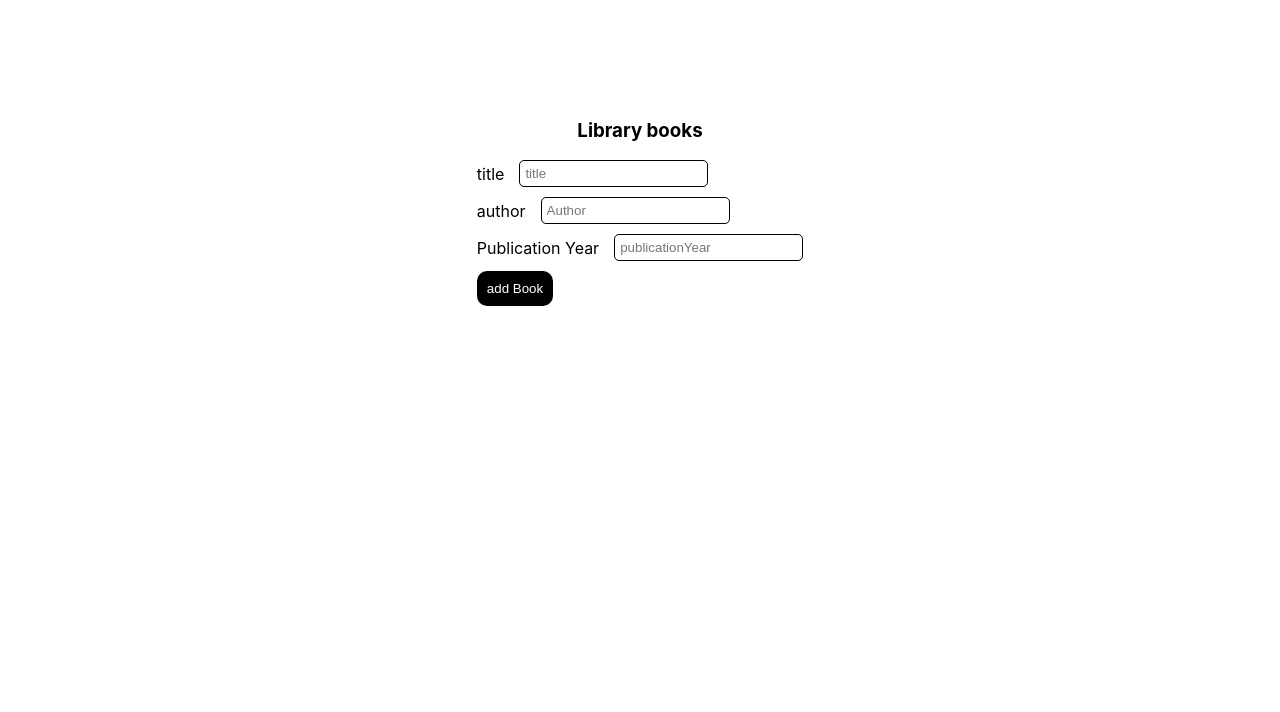
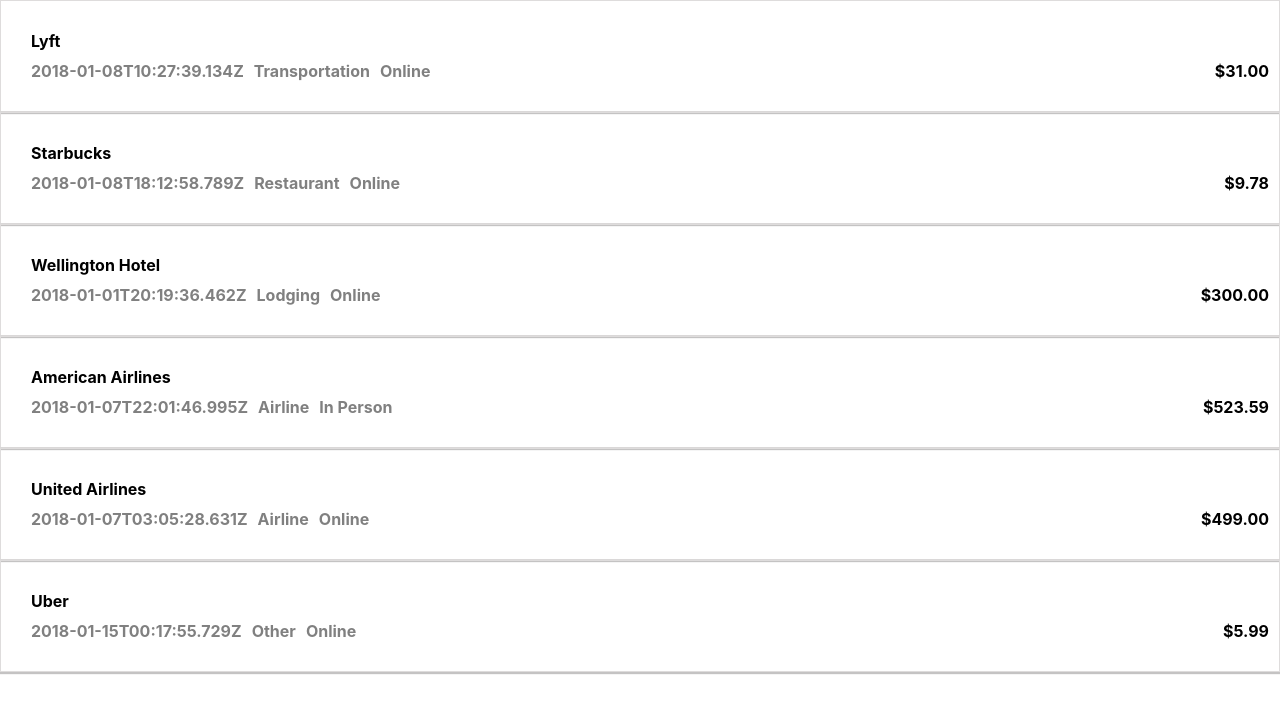
Before and after one commit to 97-Jeffrey/react-coding-practice, a React (Create React App) app: page / in a window 1280 px wide. Shown: the top 712 px of the page. Built offline with nearby package versions, Linux system fonts and the light colour scheme.

Commit message:
added trans

```diff
--- a/src/App.css
+++ b/src/App.css
@@ -1,6 +1,7 @@
 .App {
+  width: 100%;
+  /* border: 1px solid red; */
   text-align: center;
-  margin-top: 100px;
   display: flex;
   justify-content: center;
 }
--- a/src/App.js
+++ b/src/App.js
@@ -1,5 +1,5 @@
 import './App.css';
-import BookLibrary from './components/bookLibrary';
+// import BookLibrary from './components/bookLibrary';
 // import Expense from './components/expense';
 // import InputTag from './components/InputTag';
 // import Countries from './components/Countries';
@@ -13,6 +13,7 @@
 // import Question from './components/question';
 // import ShoppingCart from './components/shoppingCart';
 // import Task from './components/task';
+import Transactions from './components/transactions/transactions';
 
 // import colors from './data/color';
 // import questions from './data/questions';
@@ -24,7 +25,7 @@
 function App() {
    return (
       <div className='App'>
-        <BookLibrary />
+         <Transactions />
 
       </div>
    )
--- a/src/components/transactions/transaction.js
+++ b/src/components/transactions/transaction.js
@@ -1,7 +1,7 @@
 
 import { useState, useEffect } from "react"
-import { setTransactionMemo, setTransactionCategory } from "../api/TransactionAPI";
-import '../styles/transactions.css'
+import { setTransactionMemo, setTransactionCategory } from "../../api/TransactionAPI";
+import '../../styles/transactions.css'
 
 const Transaction  =({ transaction, categories, handleDataFetch }) =>{
 
--- a/src/components/transactions/transactions.js
+++ b/src/components/transactions/transactions.js
@@ -1,6 +1,6 @@
 import { useState, useEffect} from 'react'
-import { getTransactions, getCategories } from '../api/TransactionAPI';
-import '../styles/transactions.css'
+import { getTransactions, getCategories } from '../../api/TransactionAPI'
+import '../../styles/transactions.css'
 
 import Transaction from './transaction';
 
--- a/src/styles/transactions.css
+++ b/src/styles/transactions.css
@@ -1,7 +1,9 @@
+.container{
+    width: 100%
+}
 .transaction{
     border: 1px solid rgb(222, 220, 220);
     padding: 20px;
-    width: 90%;
     display: flex;
     flex-direction: column;
     justify-content: center;
@@ -73,7 +75,7 @@
     flex-direction: row;
     justify-content: center;
     align-items: center;
-    width: 90%;
+    width: 100%;
     gap:20px
 
 
@@ -84,7 +86,7 @@
     flex-direction: column;
     justify-content: start;
     align-items: start;
-    width: 45%;
+    width:50%;
     gap:5px;
     height: 150px
 
@@ -112,7 +114,7 @@
 }
 
 .transaction-memos{
-    width: 45%;
+    width: 50%;
     flex-direction: column;
     justify-content: space-between;
     align-items: space-between;
```
Also changed, not shown: src/API/TransactionAPI.js (renamed from src/API/TransactionAPIS.js).
